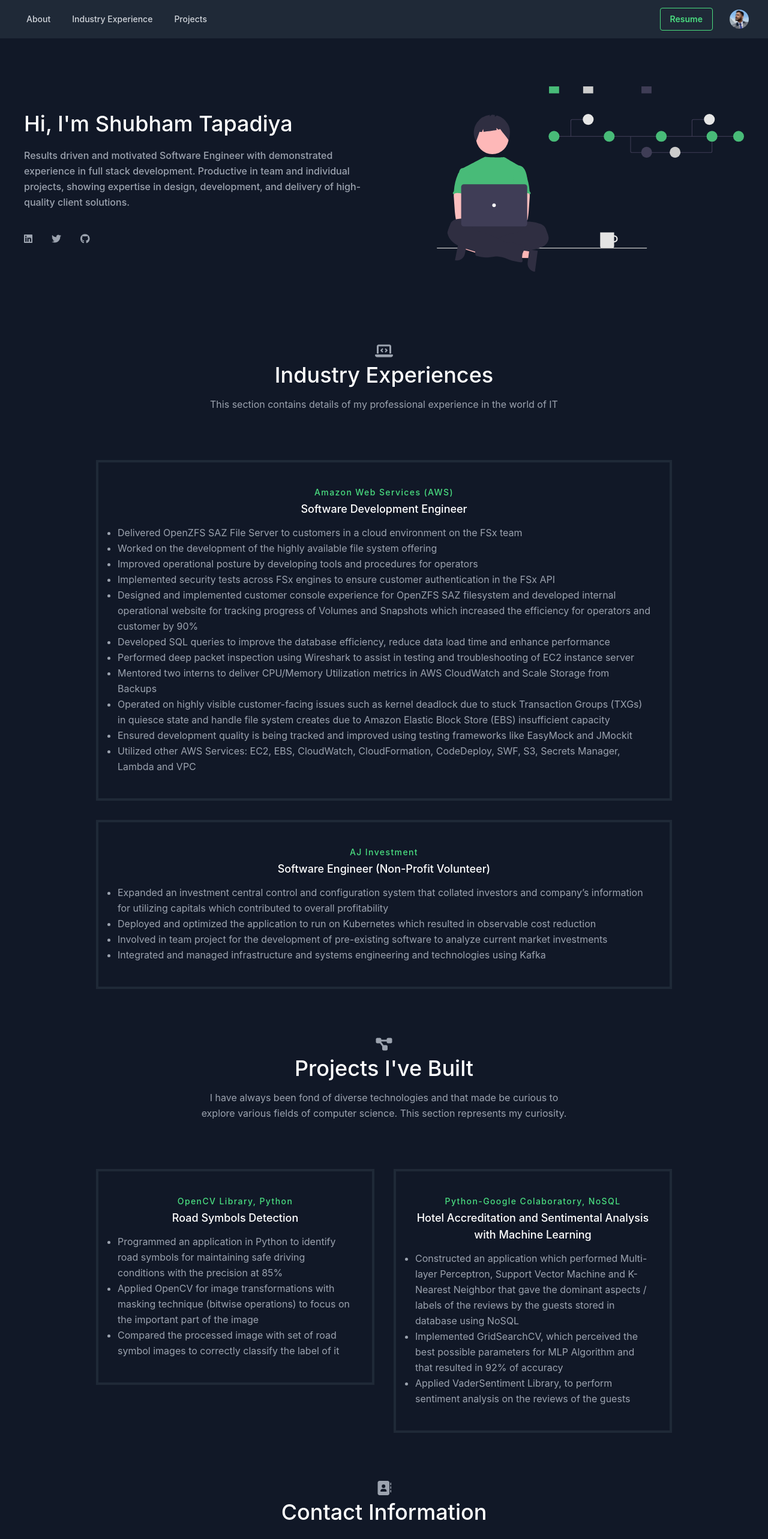
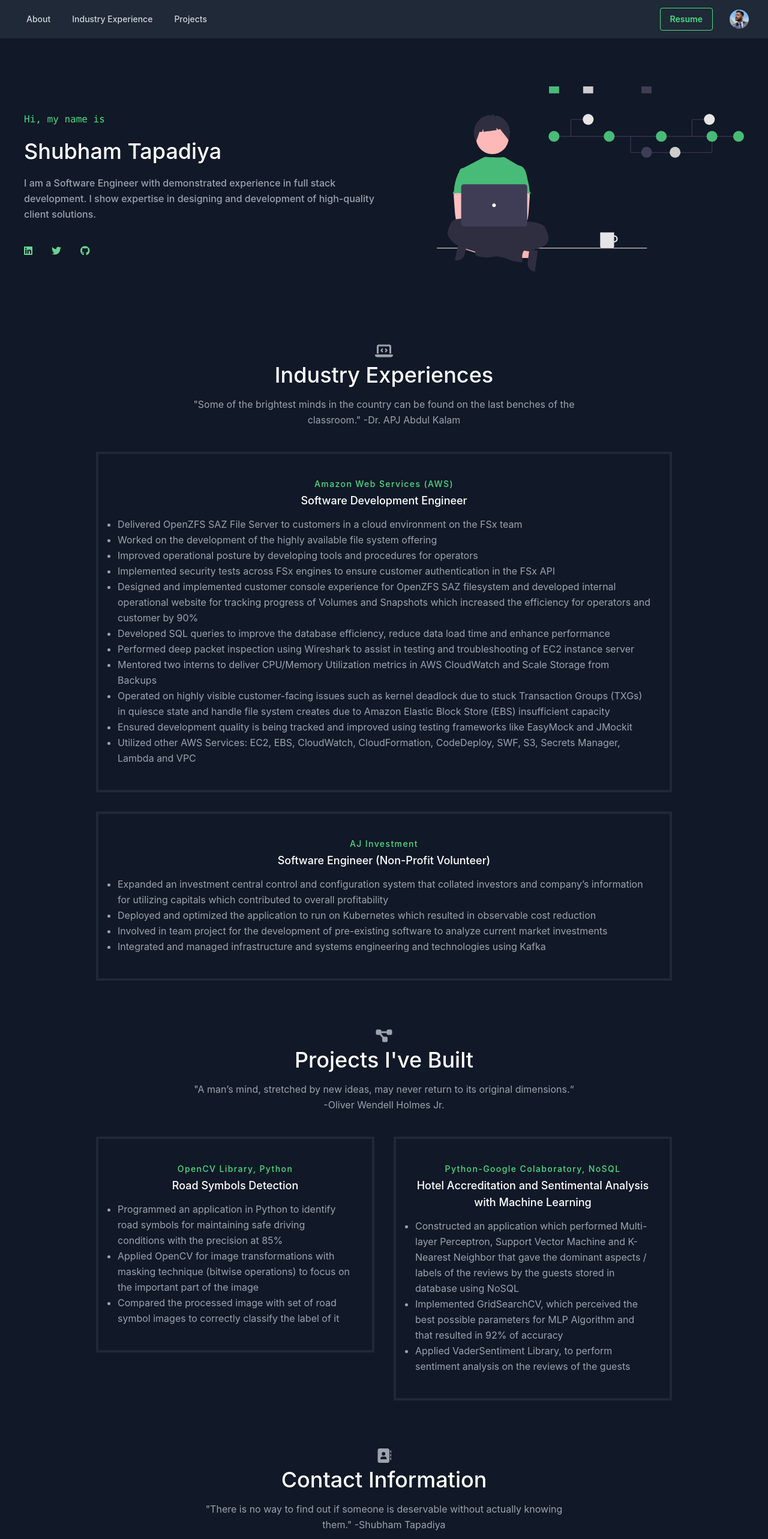
Before and after one commit to tapadiyams/portfolio, a React (Create React App) app: page / in a window 1280 px wide. Shown: the top 2566 px of the page at 60% size. Built offline with nearby package versions, Linux system fonts and the light colour scheme.

Commit message:
Remove Skills file and make front end little interactive

```diff
--- a/src/App.js
+++ b/src/App.js
@@ -6,7 +6,6 @@ import Contact from "./components/Contact";
 import Experiences from "./components/Experiences";
 import Navbar from "./components/Navbar";
 import Projects from "./components/Projects";
-import Skills from "./components/Skills";
 
 export default function App() {
   return (
@@ -14,7 +13,6 @@ export default function App() {
       <Navbar />
       <About />
       <Experiences />
-      {/* <Skills /> */}
       <Projects />
       <Contact />
     </main>
--- a/src/components/About.js
+++ b/src/components/About.js
@@ -10,22 +10,23 @@ export default function About() {
       <div className="container mx-auto flex px-10 py-20 md:flex-row flex-col items-center">
         <div className="lg:flex-grow md:w-1/2 lg:pr-24 md:pr-16 flex flex-col md:items-start md:text-left mb-16 md:mb-0 items-center text-center">
           <h1 className="title-font sm:text-4xl text-3xl mb-4 font-medium text-white">
-            Hi, I'm Shubham Tapadiya
-            <br></br>
-            <p className="leading-relaxed text-base text-gray-400 bg-gray-900 body-font py-5">
-              Results driven and motivated Software Engineer with demonstrated experience in full stack development. Productive in team and
-              individual projects, showing expertise in design, development, and delivery of high-quality client solutions.
+            <p className="leading-relaxed text-base text-green-400 bg-gray-900 py-5 font-mono">
+              Hi, my name is
+            </p>
+            Shubham Tapadiya
+            <p className="leading-relaxed text-base text-gray-400 bg-gray-900 py-5">
+              I am a Software Engineer with demonstrated experience in full stack development. I show expertise in designing and development of high-quality client solutions.
             </p>
           </h1>
           <div className="flex justify-center space-x-8">
             <a href="https://Linkedin.com/in/TShubham8/">
-                <FontAwesomeIcon icon={faLinkedin} />
+                <FontAwesomeIcon icon={faLinkedin} style={{ color: '#68D391' }}/>
             </a>
             <a href="https://mobile.twitter.com/the_thrones_">
-              <FontAwesomeIcon icon={faTwitter} />
+              <FontAwesomeIcon icon={faTwitter} style={{ color: '#68D391' }}/>
             </a>
             <a href="https://github.com/TapadiyaMS">
-              <FontAwesomeIcon icon={faGithub} />
+              <FontAwesomeIcon icon={faGithub} style={{ color: '#68D391' }}/>
             </a>
           </div>
         </div>
--- a/src/components/Contact.js
+++ b/src/components/Contact.js
@@ -13,6 +13,9 @@ export default function Contact() {
           <h1 className="sm:text-4xl text-3xl font-medium title-font mb-4 text-white">
             Contact Information
           </h1>
+          <p className="lg:w-2/3 mx-auto leading-relaxed text-base">
+            "There is no way to find out if someone is deservable without actually knowing them." -Shubham Tapadiya
+          </p>
         </div>
       </div>
       <div className="container px-5 py-10 mx-auto flex sm:flex-nowrap flex-wrap">
--- a/src/components/Experiences.js
+++ b/src/components/Experiences.js
@@ -10,13 +10,13 @@ export default function Experiences() {
     <section id="experiences" className="text-gray-400 bg-gray-900 body-font">
       <div className="container px-5 py-10 mx-auto text-center lg:px-40">
         {/* Title */}
-        <div className="flex flex-col w-full mb-20">
+        <div className="flex flex-col w-full mb-10">
           <FontAwesomeIcon icon={faLaptopCode} className="inline-block mb-2"  size="xl" />
           <h1 className="sm:text-4xl text-3xl font-medium title-font mb-4 text-white">
             Industry Experiences
           </h1>
           <p className="lg:w-2/3 mx-auto leading-relaxed text-base">
-            This section contains details of my professional experience in the world of IT
+            "Some of the brightest minds in the country can be found on the last benches of the classroom." -Dr. APJ Abdul Kalam
           </p>
         </div>
         {/* Exp Content */}
--- a/src/components/Projects.js
+++ b/src/components/Projects.js
@@ -8,28 +8,31 @@ import { projects } from "../data";
 export default function Projects() {
   return (
     <section id="projects" className="text-gray-400 bg-gray-900 body-font">
+      {/* // main container  */}
       <div className="container px-5 py-10 mx-auto text-center lg:px-40">
-        <div className="flex flex-col w-full mb-20">
+        {/* // Title and it's caption */}
+        <div className="flex flex-col w-full mb-10">
           <FontAwesomeIcon icon={faDiagramProject} className="inline-block mb-2"  size="xl" />
           <h1 className="sm:text-4xl text-3xl font-medium title-font mb-4 text-white">
             Projects I've Built
           </h1>
           <p className="lg:w-2/3 mx-auto leading-relaxed text-base">
-            I have always been fond of diverse technologies and that made be curious to explore various fields
-            of computer science.
-            This section represents my curiosity.
+            "A man’s mind, stretched by new ideas, may never return to its original dimensions.“ -Oliver Wendell Holmes Jr.
           </p>
         </div>
+        {/* // Content  */}
         <div className="flex flex-wrap -m-4">
           {projects.map((project) => (
+            // main cell
             <div className="sm:w-1/2 w-100 p-4">
-              <div className="flex relative">
+              {/* // border around */}
               <div className="px-8 py-10 relative z-10 w-full border-4 border-gray-800 bg-gray-900">
+                {/* // text */}
                 <h2 className="tracking-widest text-sm title-font font-medium text-green-400 mb-1">
-                    {project.subtitle}
+                  { project.subtitle }
                 </h2>
                 <h1 className="title-font text-lg font-medium text-white mb-3">
-                    {project.title}
+                  { project.title }
                 </h1>
                 <ul className="list-disc pl-5" style={{textAlign: 'left', paddingLeft: 0}}>
                   {project.description.map((point) => (
@@ -38,7 +41,6 @@ export default function Projects() {
                 </ul>
               </div>
             </div>
-            </div>
           ))}
         </div>
       </div>
--- a/src/components/Skills.js
+++ /dev/null
@@ -1,47 +0,0 @@
-// src/components/Skills.js
-
-import { FontAwesomeIcon } from '@fortawesome/react-fontawesome';
-import React from "react";
-import { skills } from "../data";
-import { faTasks } from '@fortawesome/free-solid-svg-icons';
-
-export default function Skills() {
-  return (
-    <section id="skills">
-      <div className="container px-5 py-10 mx-auto">
-        {/* Title */}
-        <div className="text-center mb-20">
-          <FontAwesomeIcon icon={faTasks} className="inline-block mb-2"  size="xl" />
-          <h1 className="sm:text-4xl text-3xl font-medium title-font text-white mb-4">
-            Skills &amp; Technologies
-          </h1>
-        </div>
-
-        {/* Skills */}
-        <div className="flex flex-wrap lg:w-4/5 sm:mx-auto sm:mb-2 -mx-2">
-          {skills.map((skill) => (
-            <div>
-              <div className="text-center">
-                <h1 className="sm:text-4s text-2xl font-small title-font mb-4 text-white">
-                  <span className="sm:text-4s text-2xl font-small title-font mb-4 text-white">
-                    { skill.title }
-                  </span>
-                </h1>
-              </div>
-                {skill.elements.map((element) => (
-                  <div key={skill} className="p-2 sm:w-1/2 w-full">
-                    <div className="bg-gray-800 rounded flex p-4 h-full items-center">
-                      <span className="title-font font-medium text-white">
-                        {element}
-                      </span>
-                    </div>
-                  </div>
-
-                ))}
-            </div>
-          ))}
-        </div>
-      </div>
-    </section>
-  );
-}
--- a/src/data.js
+++ b/src/data.js
@@ -58,100 +58,3 @@ export const projects = [
       link: "",
     },
   ];
-
-
-  // skills
-  export const skills = [
-    {
-      title: "Cloud Technology",
-      elements:[
-        "AWS"
-      ]
-    },
-    {
-      title: "Containerization (DevOps Tools)",
-      elements:[
-        "Kubernetes",
-        "Docker"
-      ]
-    },
-    {
-      title: "Methodology",
-      elements:[
-        "JIRA (Agile)",
-        "Jenkins (CI/CD)"
-      ]
-    },
-    {
-      title: "Architectural Patterns",
-      elements:[
-        "Microservices",
-        "Monolithic"
-      ]
-    },
-    {
-      title: "APIs",
-      elements:[
-        "REST API",
-        "JSON"
-      ]
-    },
-    {
-      title: "VCS",
-      elements:[
-        "GITHUB"
-      ]
-    },
-    {
-      title: "Caching",
-      elements:[
-       "Redis"
-      ]
-    },
-    {
-      title: "Testing",
-      elements:[
-        "LoadRunner (Performance Testing)",
-        "Wireshark (Performance Testing)",
-        "Flexible IO Tester (FIO) (Performance Testing)",
-        "EasyMock (Unit Testing)"
-      ]
-    },
-    {
-      title: "Web Skills and Frameworks",
-      elements:[
-        "HTML,",
-        "CSS",
-        "Bootstrap",
-        "React.js",
-        "Node.js",
-        "JavaScript",
-      ]
-    },
-    {
-      title: "Database",
-      elements:[
-        "MongoDB (Non-Relational)",
-        "MySQL (Relational)",
-        "Postgres (Relational)"
-      ]
-    },
-    {
-      title: "Programming Language",
-      elements:[
-        "Java",
-        "Python",
-        "C",
-        "C++",
-        "Bash Scripting",
-      ]
-    },
-    {
-      title: "Other Tools",
-      elements:[
-        "Linux",
-        "Spring Boot",
-        "Maven"
-      ]
-    },
-  ];
```
Also changed, not shown: src/components/Navbar.js (+0 -8 lines), 1 other file (tests, documents, lock files or other folders). Lines whose indentation alone changed are shown as unchanged.
